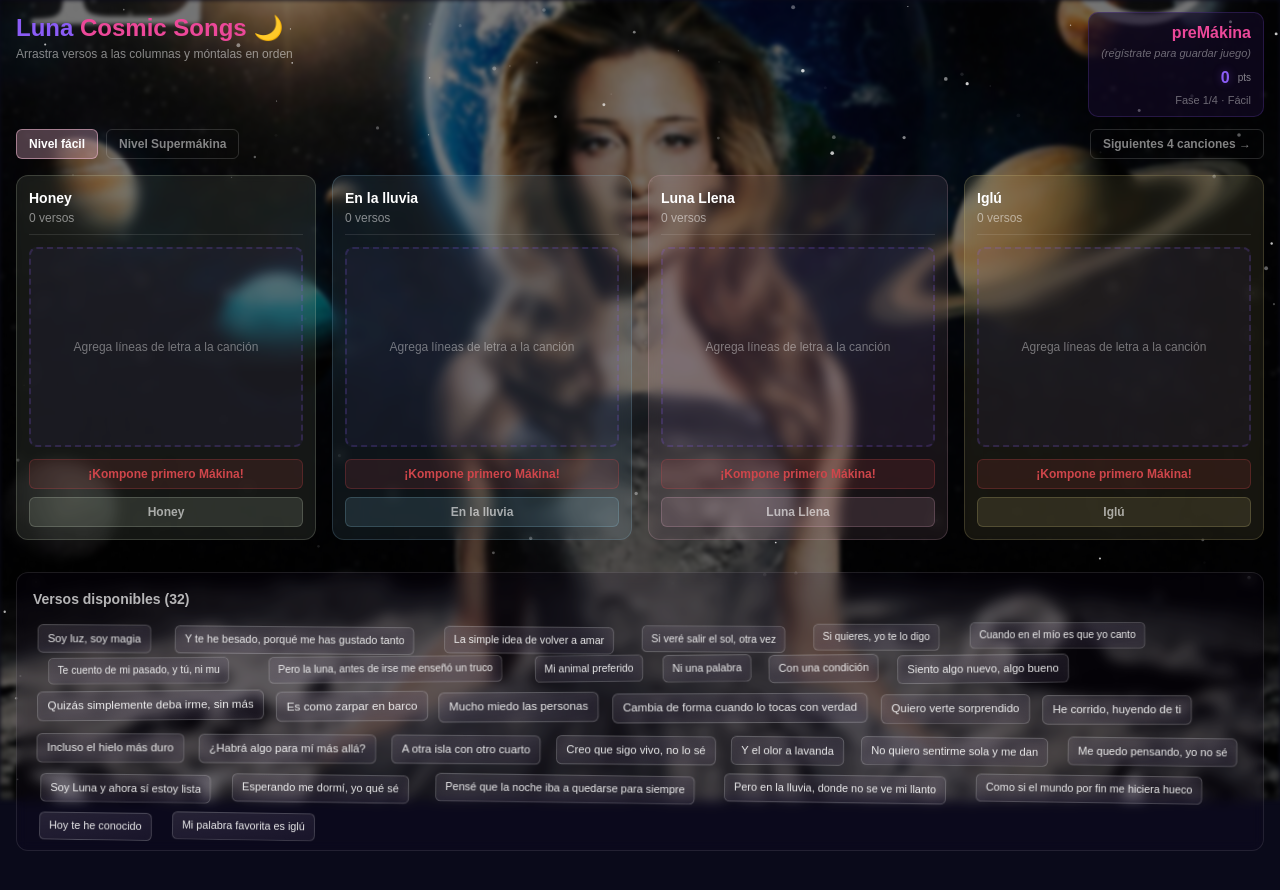
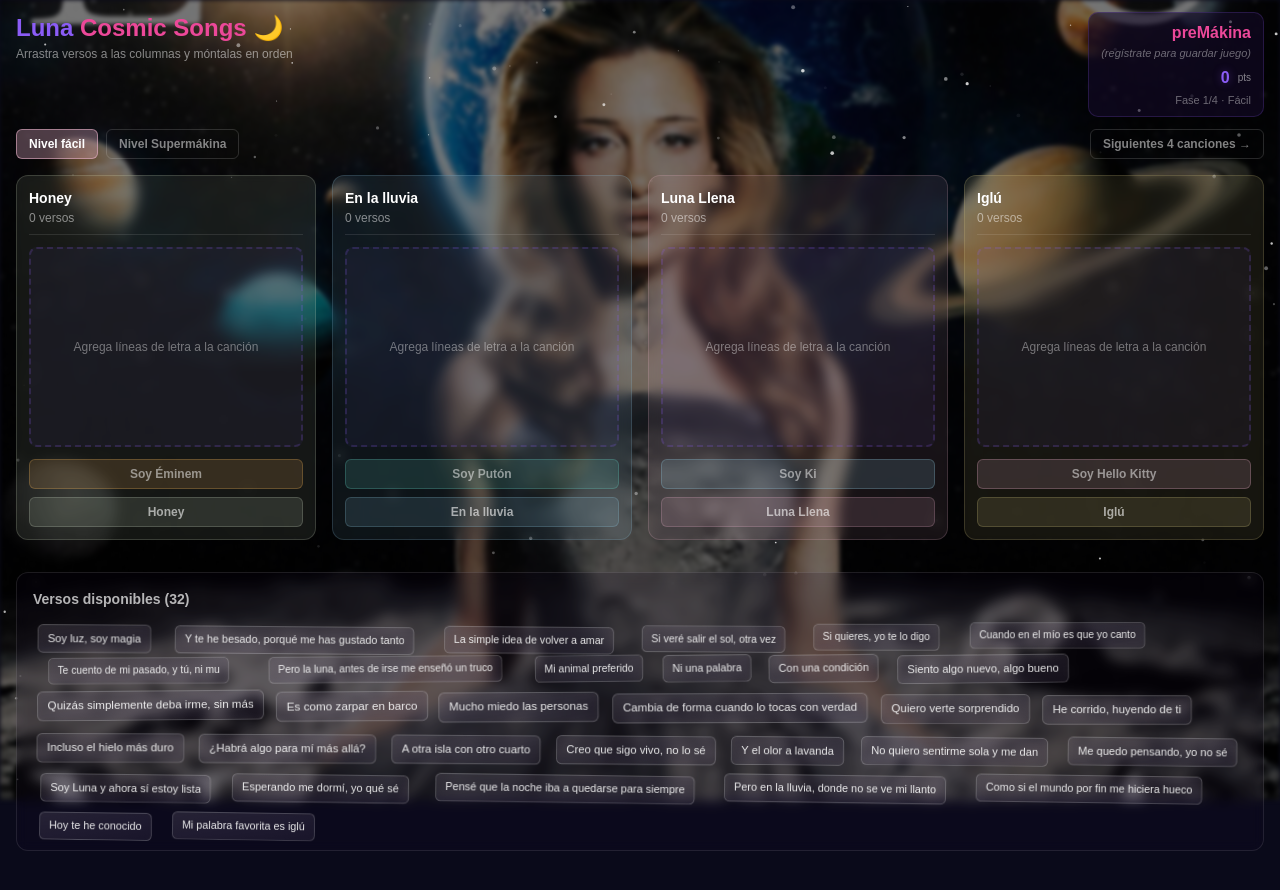
Before and after one commit to ginesgorriz-eng/luna-cosmic-songs, a Next.js app: page /juego in a window 1280 px wide. Shown: the top 890 px of the page. Built offline with nearby package versions, Linux system fonts and the light colour scheme.

Commit message:
Button always shows text, Kompone tooltip on hover, no stop icon

```diff
--- a/src/components/ColumnaCancion.tsx
+++ b/src/components/ColumnaCancion.tsx
@@ -126,22 +126,32 @@ export default function ColumnaCancion({
       </div>
 
       {/* Validation button — colored per column */}
+      <div className="relative group">
         <motion.button
           onClick={onValidar}
-        disabled={isValidated || lineas.length === 0}
+          disabled={isValidated}
           whileHover={{ scale: 1.02 }}
           whileTap={{ scale: 0.97 }}
-        className="w-full py-1.5 rounded-md text-xs font-bold transition-all"
+          className="w-full py-1.5 rounded-md text-xs font-bold transition-all cursor-pointer"
           style={
             isValidated
-            ? { background: "#68A54240", color: "#68A542", border: "1px solid #68A54260", cursor: "not-allowed" }
+              ? { background: "#68A54240", color: "#68A542", border: "1px solid #68A54260" }
               : lineas.length === 0
-            ? { background: "#CF464B20", color: "#CF464B", border: "1px solid #CF464B40", cursor: "not-allowed" }
+              ? { background: `${BUTTON_COLORS[columnIndex % BUTTON_COLORS.length]}25`, color: "rgba(255,255,255,0.5)", border: `1px solid ${BUTTON_COLORS[columnIndex % BUTTON_COLORS.length]}40` }
               : { background: `${BUTTON_COLORS[columnIndex % BUTTON_COLORS.length]}50`, color: "#fff", border: `1px solid ${BUTTON_COLORS[columnIndex % BUTTON_COLORS.length]}90` }
           }
         >
-        {isValidated ? "¡Lo tengo! ✓" : lineas.length === 0 ? "¡Kompone primero Mákina!" : BUTTON_TEXTS[columnIndex % BUTTON_TEXTS.length]}
+          {isValidated ? "¡Lo tengo! ✓" : BUTTON_TEXTS[columnIndex % BUTTON_TEXTS.length]}
         </motion.button>
+        {/* Tooltip on hover when no lines */}
+        {lineas.length === 0 && !isValidated && (
+          <div className="absolute bottom-full left-1/2 -translate-x-1/2 mb-1 px-2 py-1 rounded text-xs font-semibold whitespace-nowrap opacity-0 group-hover:opacity-100 transition-opacity pointer-events-none"
+            style={{ background: "#CF464B", color: "#fff" }}
+          >
+            ¡Kompone primero Mákina!
+          </div>
+        )}
+      </div>
 
       {/* Feedback message next to button */}
       <AnimatePresence>
```
Lines whose indentation alone changed are shown as unchanged.
